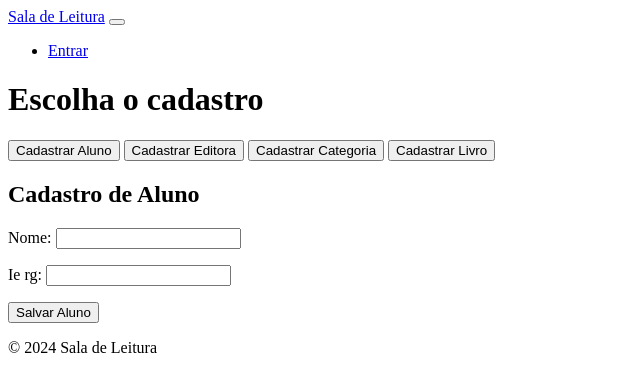
After one commit to EnriqueSLima/PI2-Univesp-Aricanduva---Grupo-10, a Django app: page /sala_leitura/cadastro/ in a window 1280 px wide, after a click on "Cadastrar Aluno". The commit adds this page. Shown: the top 392 px of the page, without its empty margins (0-640 px from the left). Run offline with Django 3.2, Linux system fonts and the light colour scheme.

Commit message:
Implementando pagina de cadstro dinâmica

```diff
--- a/v0.0.1/sala_leitura/templates/base.html
+++ b/v0.0.1/sala_leitura/templates/base.html
@@ -23,7 +23,7 @@
                                 <a class="nav-link" href="{% url 'landing_page' %}">Consultas</a>
                             </li>
                             <li class="nav-item">
-                                <a class="nav-link" href="{% url 'landing_page' %}">Cadastros</a>
+                                <a class="nav-link" href="{% url 'cadastro' %}">Cadastros</a>
                             </li>
                             <li class="nav-item">
                                 <a class="nav-link" href="{% url 'landing_page' %}">Empréstimos</a>
--- /dev/null
+++ b/v0.0.1/sala_leitura/templates/cadastro.html
@@ -0,0 +1,58 @@
+{% extends 'base.html' %}
+
+{% block head %}
+    <title>Cadastros</title>
+    <script>
+        function showForm(formId) {
+            document.getElementById('cliente-form').style.display = 'none';
+            document.getElementById('editora-form').style.display = 'none';
+            document.getElementById('categoria-form').style.display = 'none';
+            document.getElementById('produto-form').style.display = 'none';
+            document.getElementById(formId).style.display = 'block';
+        }
+    </script>
+{% endblock head %}
+{% block content %}
+    <h1>Escolha o cadastro</h1>
+
+    <button onclick="showForm('cliente-form')">Cadastrar Aluno</button>
+    <button onclick="showForm('editora-form')">Cadastrar Editora</button>
+    <button onclick="showForm('categoria-form')">Cadastrar Categoria</button>
+    <button onclick="showForm('produto-form')">Cadastrar Livro</button>
+
+    <div id="cliente-form" style="display:none;">
+        <h2>Cadastro de Aluno</h2>
+        <form method="post">
+            {% csrf_token %}
+            {{ cliente_form.as_p }}
+            <button type="submit">Salvar Aluno</button>
+        </form>
+    </div>
+
+    <div id="editora-form" style="display:none;">
+        <h2>Cadastro de Editora</h2>
+        <form method="post">
+            {% csrf_token %}
+            {{ editora_form.as_p }}
+            <button type="submit">Salvar Editora</button>
+        </form>
+    </div>
+
+    <div id="categoria-form" style="display:none;">
+        <h2>Cadastro de Categoria</h2>
+        <form method="post">
+            {% csrf_token %}
+            {{ categoria_form.as_p }}
+            <button type="submit">Salvar Categoria</button>
+        </form>
+    </div>
+
+    <div id="produto-form" style="display:none;">
+        <h2>Cadastro de Produto</h2>
+        <form method="post">
+            {% csrf_token %}
+            {{ produto_form.as_p }}
+            <button type="submit">Salvar Produto</button>
+        </form>
+    </div>
+{% endblock content %}
--- a/v0.0.1/sala_leitura/urls.py
+++ b/v0.0.1/sala_leitura/urls.py
@@ -12,6 +12,7 @@ from .views import (
     cadastrar_tipo_produto,
     landing_page,
     login,
+    cadastro,
 )
 
 urlpatterns = [
@@ -19,6 +20,7 @@ urlpatterns = [
     path('login/', auth_views.LoginView.as_view(template_name='login.html'), name='login'),
     path('logout/', auth_views.LogoutView.as_view(), name='logout'),
     path('', landing_page, name='landing_page'),
+    path('cadastro/', cadastro, name='cadastro'),
     path('cadastrar-usuario/', cadastrar_usuario, name='cadastrar_usuario'),
     path('cadastrar-produto/', cadastrar_produto, name='cadastrar_produto'),
     path('cadastrar-tipo/', cadastrar_tipo_produto, name='cadastrar_tipo_produto'),
--- a/v0.0.1/sala_leitura/views.py
+++ b/v0.0.1/sala_leitura/views.py
@@ -5,7 +5,6 @@ from django.contrib.auth.decorators import login_required
 def landing_page(request):
     return render(request, 'landing_page.html')
 
-# VIEW DE SUCESSO
 def login(request):
     return render(request, 'login.html')
 
@@ -92,3 +91,16 @@ def cadastrar_tipo_produto(request):
         form = TipoProdutoForm()
 
     return render(request, 'cadastrar_tipo_produto.html', {'form': form})
+
+def cadastro(request):
+    cliente_form = ClienteForm()
+    editora_form = EditoraForm()
+    categoria_form = TipoProdutoForm()
+    produto_form = ProdutosForm()
+
+    return render(request, 'cadastro.html', {
+        'cliente_form': cliente_form,
+        'editora_form': editora_form,
+        'categoria_form': categoria_form,
+        'produto_form': produto_form,
+    })
```
